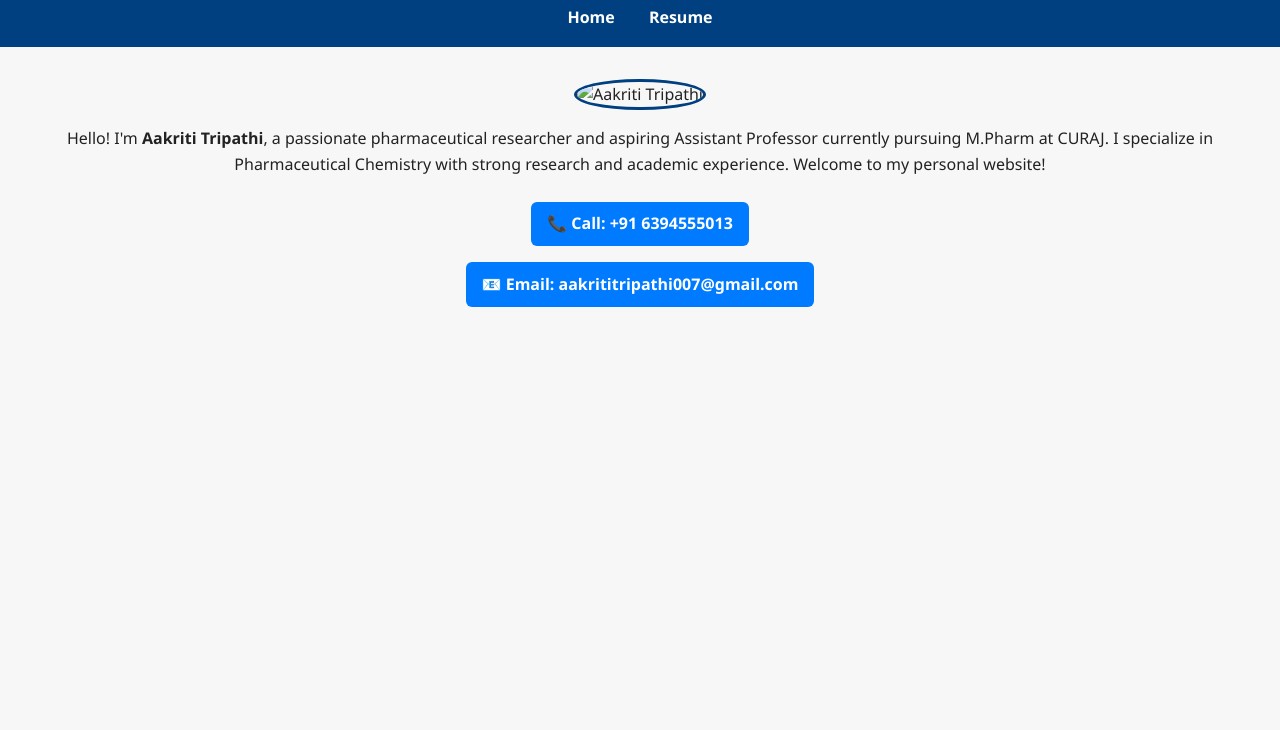
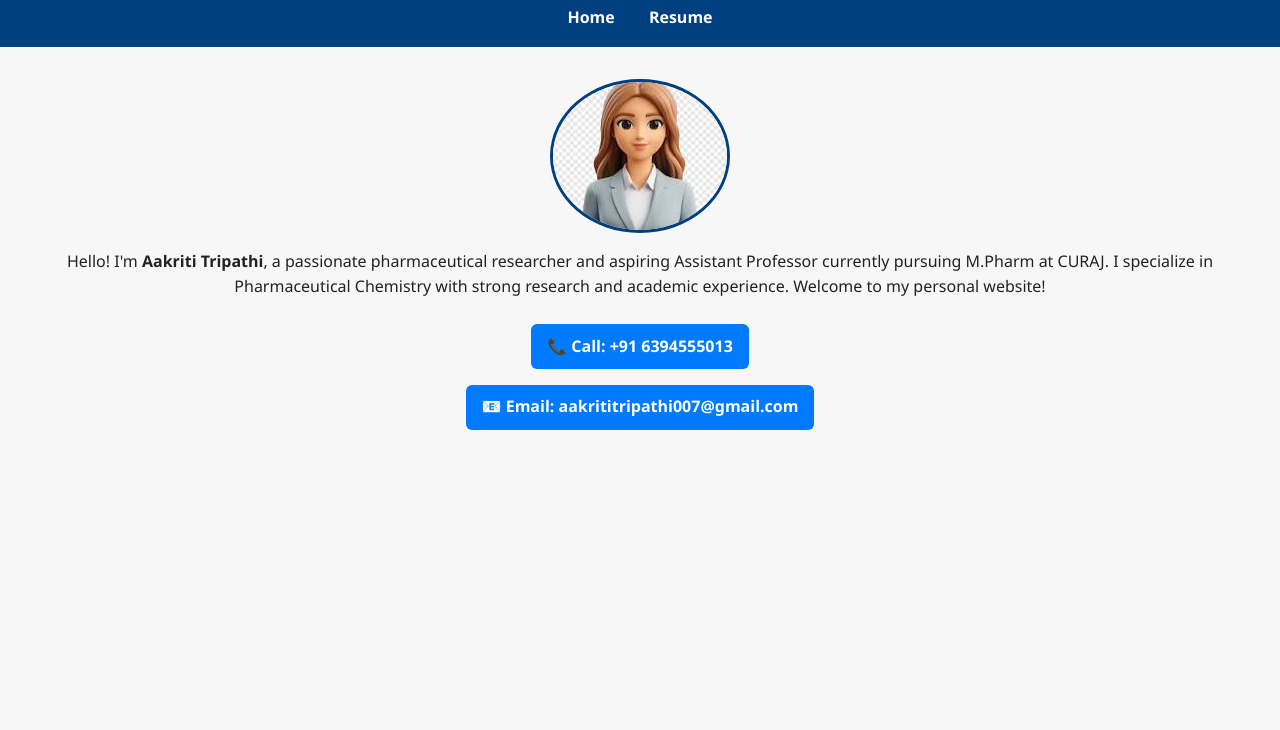
Before and after one commit to Abhinav-2501/abhinav-2501.github.io, a plain HTML site: page index.html in a window 1280 px wide. Shown: the part 70-800 px from the top of the page. Drawn offline with Linux system fonts and the light colour scheme.

Commit message:
Image addition

```diff
--- a/index.html
+++ b/index.html
@@ -17,7 +17,7 @@
 
   <main class="home-page">
     <section class="hero">
-      <img src="images/aakriti.jpg" alt="Aakriti Tripathi" class="profile-pic"/>
+      <img src="images/aakriti.jfif" alt="Aakriti Tripathi" class="profile-pic"/>
       <p>Hello! I'm <strong>Aakriti Tripathi</strong>, a passionate pharmaceutical researcher and aspiring Assistant Professor currently pursuing M.Pharm at CURAJ. I specialize in Pharmaceutical Chemistry with strong research and academic experience. Welcome to my personal website!</p>
       <div class="contact-links">
         <a href="tel:+916394555013" class="contact-btn">📞 Call: +91 6394555013</a>
```
Also changed, not shown: images/aakriti.jfif (added).
